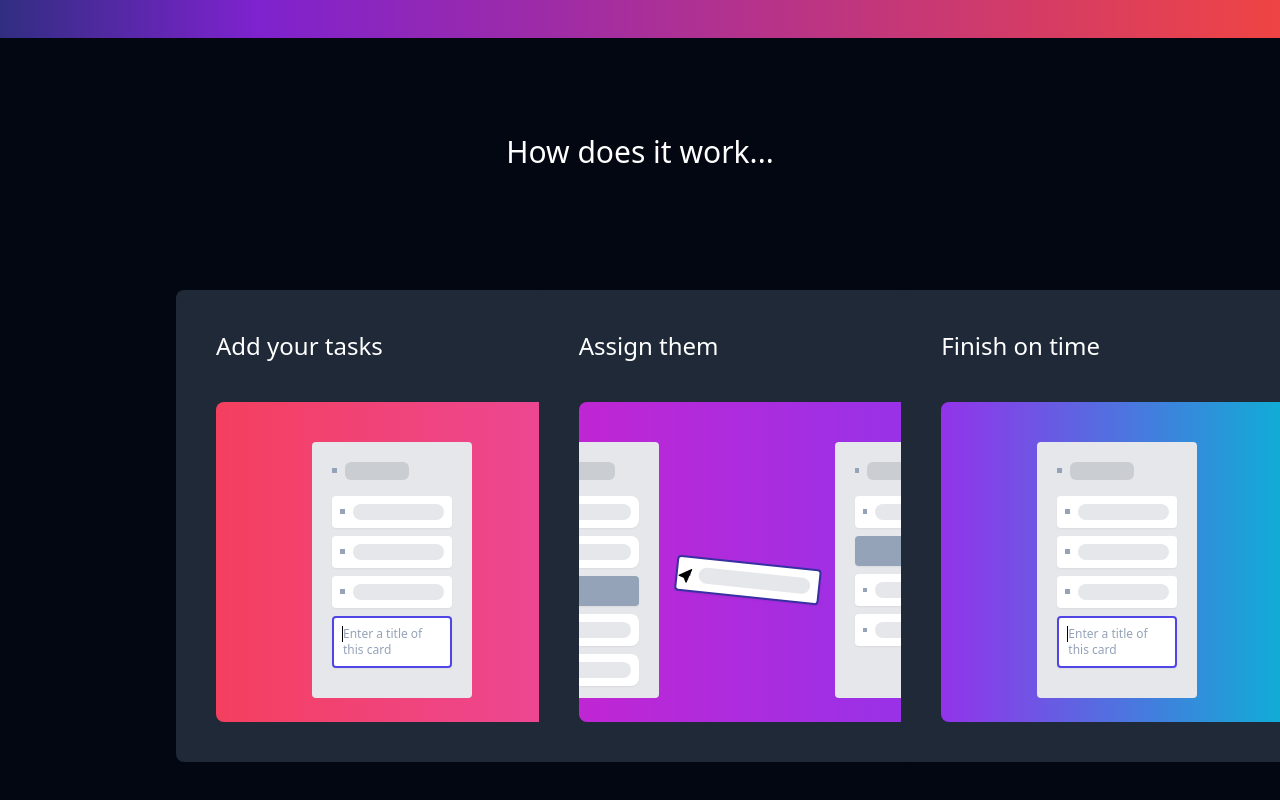
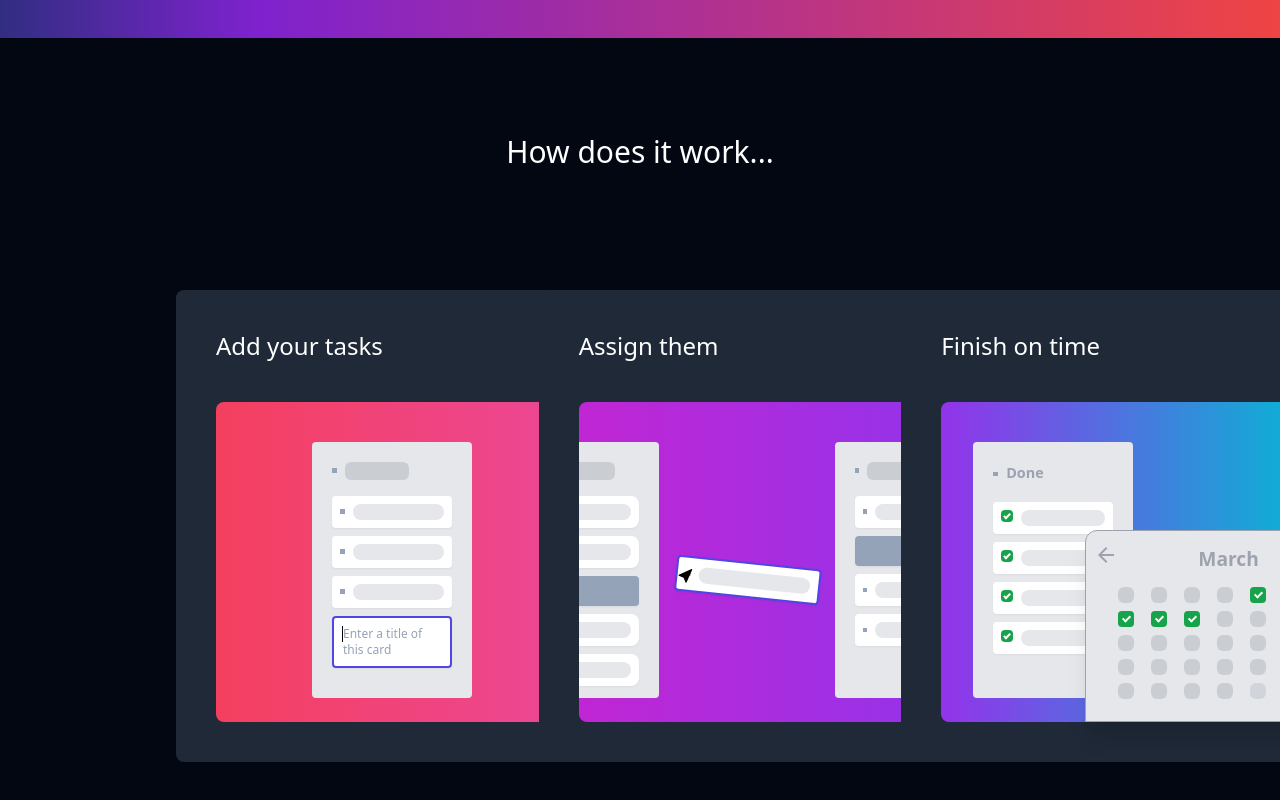
Before and after one commit to FRutkowski/task-management-system, a Nuxt app: page / in a window 1280 px wide. Shown: the part 778-1578 px from the top of the page. Built offline with nearby package versions, Linux system fonts and the light colour scheme.

Commit message:
feat: add third card of product presentation

```diff
--- a/components/ui/AssignTaskExample.vue
+++ b/components/ui/AssignTaskExample.vue
@@ -29,7 +29,8 @@
     </div>
     <div class="absolute top-40 left-24 drag-task">
       <BlankTask
-        :drag="true"
+        :border="true"
+        border-color="indigo"
       />
     </div>
 
--- a/components/ui/BlankTask.vue
+++ b/components/ui/BlankTask.vue
@@ -1,14 +1,28 @@
 <script setup lang="ts">
-defineProps<{
-  drag?: boolean
+const props = defineProps<{
+  border?: boolean
+  borderColor?: string
+  done?: boolean
 }>()
+
+const borderColor = toRef(props, 'borderColor')
+const { borderColor: borderColorStyle } = useBorderColor(borderColor)
+
 </script>
 <template>
   <div
     class="bg-white p-2 mb-2 rounded shadow-sm max-w-[250px] flex items-center"
-    :class="drag ? 'border-2 border-indigo-800' : ''"
+    :class="border ? `border-2 ${borderColorStyle}` : ''"
   >
-    <div class="shrink-0 w-[0.30rem] h-[0.30rem] bg-slate-400" />
+    <div v-if="!done">
+      <div class="shrink-0 w-[0.30rem] h-[0.30rem] bg-slate-400" />
+    </div>
+    <div v-else>
+      <TaskDoneMark />
+    </div>
     <div class="ml-2 w-28 h-4 bg-gray-200 rounded-lg" />
   </div>
 </template>
+
+<style scoped>
+  </style>
--- a/components/ui/FinishedTasksExample.vue
+++ b/components/ui/FinishedTasksExample.vue
@@ -1,23 +1,69 @@
 <template>
-  <div class="bg-gradient-to-r from-purple-600 to-cyan-500 w-full h-[20rem] mt-10 rounded-lg relative">
-    <div class="absolute top-10 left-24">
-      <div class="bg-gray-200 p-5 rounded w-[10rem] h-[16rem] text-black text-xs">
-        <header class="flex font-bold mb-4 items-center">
-          <div class="w-[0.30rem] h-[0.30rem] bg-slate-400" />
-          <div
-            class="ml-2 w-16 h-[1.10rem] rounded-md"
-            style="background-color: rgb(202 206 210);"
-          />
-        </header>
-        <BlankTask />
-        <BlankTask />
-        <BlankTask />
-        <footer>
-          <div class="textarea bg-white p-2 mb-2 rounded shadow-sm max-w-[250px] flex text-slate-400 border-2 border-indigo-600">
-            <div class="h-[1rem] mt-[0.05rem] border-l border-black" />
-            Enter a title of this card
-          </div>
-        </footer>
+  <div class="bg-gradient-to-r from-purple-600 to-cyan-500 w-full h-[20rem] mt-10 rounded-lg relative ">
+    <div class="absolute top-10 left-8 bg-gray-200 p-5 rounded w-[160px] h-[256px] text-black text-xs">
+      <header class="flex font-bold mb-4 items-center">
+        <div class="shrink-0 w-[0.30rem] h-[0.30rem] bg-slate-400" />
+        <div
+          class="w-20 h-6 rounded-tl-full rounded-bl-full px-2 pt-[0.2rem] text-gray-400 font-bold"
+          style="font-size: 0.9rem;"
+        >
+          Done
+        </div>
+      </header>
+      <BlankTask
+        :done="true"
+      />
+      <BlankTask
+        :done="true"
+      />
+      <BlankTask
+        :done="true"
+      />
+      <BlankTask
+        :done="true"
+      />
+    </div>
+    <div class="absolute bottom-0 right-0 bg-gray-200 w-56 h-48 border-gray-400 shadow-xl border rounded-tl-xl pl-2 pt-3">
+      <div class="flex items-center pb-3">
+        <Icon
+          name="material-symbols:arrow-back"
+          class="text-gray-400"
+        />
+        <!-- style="background-color: rgb(202 206 210);" -->
+        <div
+          class="w-20 h-6 rounded-tl-full rounded-bl-full ml-20 text-gray-400 font-bold"
+          style="font-size: 1.2rem;"
+        >
+          March
+        </div>
+      </div>
+
+      <div class="grid grid-cols-6 w-full pl-6 py-2 gap-2">
+        <div
+          v-for="n in 4"
+          :key="n"
+          class="w-4 h-4 rounded-md "
+          style="background-color: rgb(202 206 210);"
+        />
+        <div
+          v-for="n in 5"
+          :key="n"
+          class="w-4 h-4 rounded-md text-xs"
+        >
+          <TaskDoneMark size="md" />
+        </div>
+        <div
+          v-for="n in 19"
+          :key="n"
+          class="w-4 h-4 rounded-md "
+          style="background-color: rgb(202 206 210);"
+        />
+
+        <div
+          v-for="n in 2"
+          :key="n"
+          class="bg-gray-300 w-4 h-4 rounded-md "
+        />
       </div>
     </div>
   </div>
--- /dev/null
+++ b/components/ui/TaskDoneMark.vue
@@ -0,0 +1,67 @@
+<script setup lang="ts">
+const props = withDefaults(defineProps<{
+  size?: string
+}>(), {
+  size: 'sm'
+})
+
+const sideLength = ref()
+const markWidth = ref()
+const markHeight = ref()
+const markTop = ref()
+const markLeft = ref()
+switch (props.size) {
+  case 'md':
+    markTop.value = '3.3px'
+    markLeft.value = '5.5px'
+    markWidth.value = '5px'
+    markHeight.value = '8px'
+    sideLength.value = '1.3em'
+    break
+  case 'sm':
+  default:
+    markTop.value = '2px'
+    markLeft.value = '4px'
+    markWidth.value = '4px'
+    markHeight.value = '7px'
+    sideLength.value = '1em'
+    break
+}
+</script>
+<template>
+  <input
+    type="checkbox"
+    disabled
+    checked
+  >
+</template>
+<style scoped>
+input[type="checkbox"] {
+  position: relative;
+  width: v-bind(sideLength);
+  height: v-bind(sideLength);
+  border-radius: 4px;
+  appearance: none;
+  &::before {
+    position: absolute;
+    content: '';
+    display: block;
+    top: v-bind(markTop);
+    left:v-bind(markLeft);
+    width: v-bind(markWidth);
+    height: v-bind(markHeight);
+    border-style: solid;
+    border-color: white;
+    border-width: 0 2px 2px 0;
+    transform: rotate(45deg);
+    opacity: 0;
+  }
+  &:checked {
+    border-color: green;
+    @apply bg-green-600;
+    &::before {
+      opacity: 1;
+    }
+  }
+}
+</style>
--- a/composables/color.ts
+++ b/composables/color.ts
@@ -88,3 +88,49 @@ export const useHoverTextColor = (color: MaybeRef) => {
     onHoverTextColor
   }
 }
+
+export const useBorderColor = (color?: MaybeRef) => {
+  const borderColor = computed(() => {
+    switch (color.value) {
+      case 'red':
+        return 'border-red-600'
+      case 'orange':
+        return 'border-orange-600'
+      case 'amber':
+        return 'border-amber-600'
+      case 'yellow':
+        return 'border-yellow-600'
+      case 'lime':
+        return 'border-lime-600'
+      case 'green':
+        return 'border-green-600'
+      case 'emerland':
+        return 'border-emerland-600'
+      case 'teal':
+        return 'border-teal-600'
+      case 'cyan':
+        return 'border-cyan-600'
+      case 'sky':
+        return 'border-sky-600'
+      case 'blue':
+        return 'border-blue-600'
+      case 'indigo':
+        return 'border-indigo-600'
+      case 'violet':
+        return 'borde-violet-600'
+      case 'fuchsia':
+        return 'border-fuchsia-600'
+      case 'pink':
+        return 'border-pink-600'
+      case 'rose':
+        return 'border-rose-600'
+      case 'purple':
+      default:
+        return 'border-purple-600'
+    }
+  })
+
+  return {
+    borderColor
+  }
+}
--- a/nuxt.config.ts
+++ b/nuxt.config.ts
@@ -1,6 +1,6 @@
 // https://nuxt.com/docs/api/configuration/nuxt-config
 export default defineNuxtConfig({
-  modules: ['@nuxtjs/tailwindcss', '@vueuse/nuxt'],
+  modules: ['@nuxtjs/tailwindcss', '@vueuse/nuxt', 'nuxt-icon'],
 
   ssr: false,
 
--- a/package.json
+++ b/package.json
@@ -24,6 +24,7 @@
     "aos": "^2.3.4",
     "eslint": "^8.57.0",
     "eslint-config-standard": "^17.1.0",
+    "nuxt-icon": "^0.6.9",
     "typescript": "^5.3.3"
   }
 }
```
Also changed, not shown: 1 other file (tests, documents, lock files or other folders).
